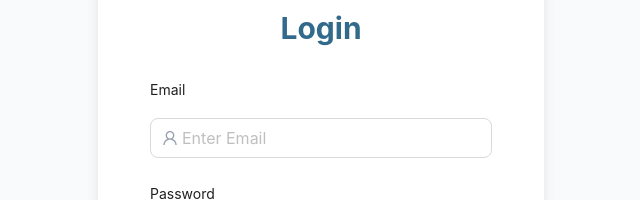
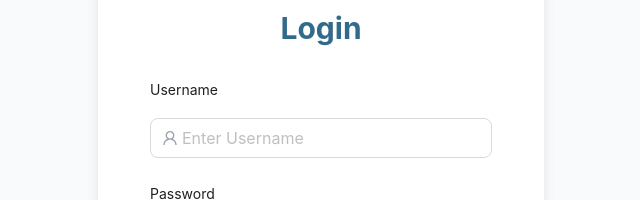
Before and after one commit to pikkanet/proflow-labs-inventory-website, a Next.js app: page /login in a window 1280 px wide. Shown: the part 300-500 px from the top of the page, without its empty margins (319-959 px from the left). Built offline with nearby package versions, Linux system fonts and the light colour scheme; no server answers; what @ant-design/nextjs-registry would draw is missing.

Commit message:
chore: add middleware for authentication, update login to use username

```diff
--- a/app/components/AppLayout.tsx
+++ b/app/components/AppLayout.tsx
@@ -60,7 +60,7 @@ const AppLayout = ({ children }: Readonly<{ children: React.ReactNode }>) => {
   const pathname = usePathname();
   const router = useRouter();
   const { user, logout } = useAuth();
-  const email = user?.email || "";
+  const username = user?.username || "";
 
   // Hide layout on login page
   const isLoginPage = pathname === "/login";
@@ -109,8 +109,8 @@ const AppLayout = ({ children }: Readonly<{ children: React.ReactNode }>) => {
     logout();
   }, [logout]);
 
-  const getAvatar = useCallback((email: string) => {
-    return email.charAt(0).toUpperCase();
+  const getAvatar = useCallback((username: string) => {
+    return username.charAt(0).toUpperCase();
   }, []);
 
   // If on login page, render children without layout
@@ -188,11 +188,11 @@ const AppLayout = ({ children }: Readonly<{ children: React.ReactNode }>) => {
           <div className="px-4 py-4 text-gray-700">
             <div className="flex items-center gap-2">
               <Avatar size={32} onClick={() => setCollapsed(false)}>
-                <span className="text-sm ">{getAvatar(email)}</span>
+                <span className="text-sm ">{getAvatar(username)}</span>
               </Avatar>
               {!collapsed && (
                 <>
-                  <span className="text-sm flex-1">{email}</span>
+                  <span className="text-sm flex-1">{username}</span>
                   <LogoutOutlined
                     className="text-gray-600 cursor-pointer"
                     onClick={handleLogout}
--- a/app/contexts/AuthContext.tsx
+++ b/app/contexts/AuthContext.tsx
@@ -14,7 +14,7 @@ import axiosInstance from "../services/axiosInstance";
 
 interface User {
   id: string;
-  email: string;
+  username: string;
   name: string;
   role: string;
 }
@@ -22,7 +22,7 @@ interface User {
 interface AuthContextType {
   user: User | null;
   token: string | null;
-  login: (email: string, password: string) => Promise<void>;
+  login: (username: string, password: string) => Promise<void>;
   logout: () => void;
   isAuthenticated: boolean;
   loading: boolean;
@@ -52,7 +52,7 @@ export const AuthProvider = ({ children }: { children: ReactNode }) => {
       }
     }
     setLoading(false);
-  }, []);
+  }, [router]);
 
   // Protect routes - redirect to login if not authenticated
   useEffect(() => {
@@ -69,10 +69,10 @@ export const AuthProvider = ({ children }: { children: ReactNode }) => {
   }, [loading, token, pathname, router]);
 
   const login = useCallback(
-    async (email: string, password: string) => {
+    async (username: string, password: string) => {
       try {
         const response = await axiosInstance.post("/auth/login", {
-          email,
+          username,
           password,
         });
 
@@ -88,6 +88,7 @@ export const AuthProvider = ({ children }: { children: ReactNode }) => {
         const accessToken = data?.access_token;
         setToken(accessToken);
         localStorage.setItem("access_token", accessToken);
+        document.cookie = `access_token=${accessToken}; path=/; max-age=86400; SameSite=Lax`;
 
         // TODO: Recheck after integrate
         // Store user Info
@@ -112,6 +113,7 @@ export const AuthProvider = ({ children }: { children: ReactNode }) => {
     setUser(null);
     localStorage.removeItem("access_token");
     localStorage.removeItem("user");
+    document.cookie = "access_token=; path=/; max-age=0";
     router.push("/login");
   }, [router]);
 
--- a/app/login/page.tsx
+++ b/app/login/page.tsx
@@ -13,10 +13,10 @@ const LoginPage = () => {
   const { login } = useAuth();
   const [loading, setLoading] = useState(false);
 
-  const onFinish = async (values: { email: string; password: string }) => {
+  const onFinish = async (values: { username: string; password: string }) => {
     setLoading(true);
     try {
-      await login(values.email, values.password);
+      await login(values.username, values.password);
     } catch (error: unknown | AxiosError) {
       let errorMessage = "Please retry again later";
       if (error instanceof AxiosError) {
@@ -59,23 +59,15 @@ const LoginPage = () => {
           requiredMark={false}
           size="large"
         >
-          {/* TODO: Change to Username instead of Email */}
           <Form.Item
-            name="email"
-            label="Email"
+            name="username"
+            label="Username"
             className="mb-4"
-            rules={[
-              { required: true, message: "Please input your email!" },
-              {
-                type: "email",
-                message: "Please enter a valid email address!",
-              },
-            ]}
+            rules={[{ required: true, message: "Please input your username!" }]}
           >
             <Input
               prefix={<UserOutlined className="text-gray-400" />}
-              placeholder="Enter Email"
-              autoComplete="email"
+              placeholder="Enter Username"
             />
           </Form.Item>
 
--- a/app/services/axiosInstance.ts
+++ b/app/services/axiosInstance.ts
@@ -1,8 +1,7 @@
 import axios from "axios";
 
-// TODO: Move to .env
 const axiosInstance = axios.create({
-  baseURL: "http://localhost:3001/api",
+  baseURL: process.env.NEXT_PUBLIC_API_URL,
   timeout: 30000,
 });
 
--- /dev/null
+++ b/middleware.ts
@@ -0,0 +1,28 @@
+import { NextResponse } from 'next/server';
+import type { NextRequest } from 'next/server';
+
+export function middleware(request: NextRequest) {
+  const { pathname } = request.nextUrl;
+  const token = request.cookies.get('access_token')?.value;
+
+  // Skip for API routes and static files
+  if (pathname.startsWith('/api') || pathname.startsWith('/_next') || pathname.match(/\.(ico|png|jpg|jpeg|svg|gif|webp)$/)) {
+    return NextResponse.next();
+  }
+
+  // Redirect to login if no token and not on login page
+  if (!token && pathname !== '/login') {
+    return NextResponse.redirect(new URL('/login', request.url));
+  }
+
+  // Redirect to inventory if has token and on login page
+  if (token && pathname === '/login') {
+    return NextResponse.redirect(new URL('/inventory', request.url));
+  }
+
+  return NextResponse.next();
+}
+
+export const config = {
+  matcher: ['/((?!api|_next/static|_next/image|favicon.ico|.*\\.(?:svg|png|jpg|jpeg|gif|webp)$).*)'],
+};
--- a/package.json
+++ b/package.json
@@ -3,9 +3,9 @@
   "version": "0.1.0",
   "private": true,
   "scripts": {
-    "dev": "next dev",
+    "dev": "next dev -p 3000",
     "build": "next build",
-    "start": "next start",
+    "start": "next start -p 3000",
     "lint": "eslint"
   },
   "dependencies": {
```
Also changed, not shown: 2 other files (tests, documents, lock files or other folders).
